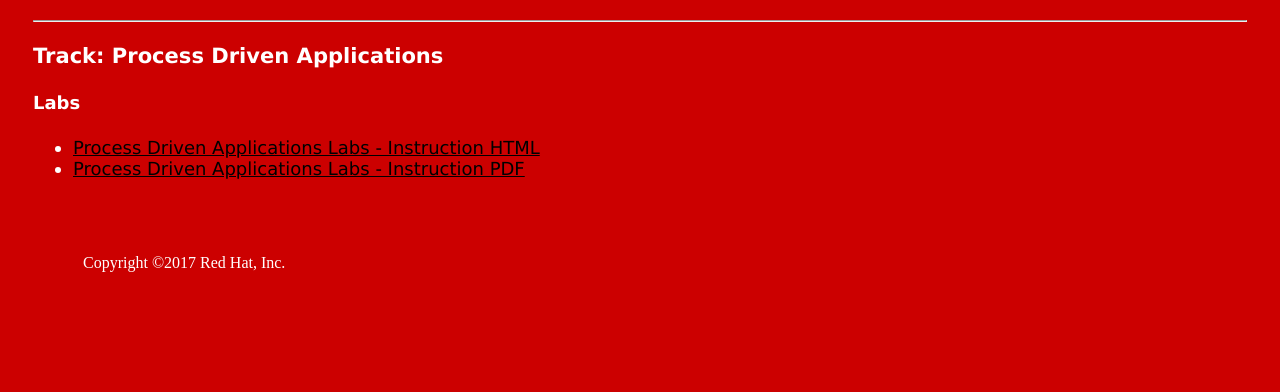
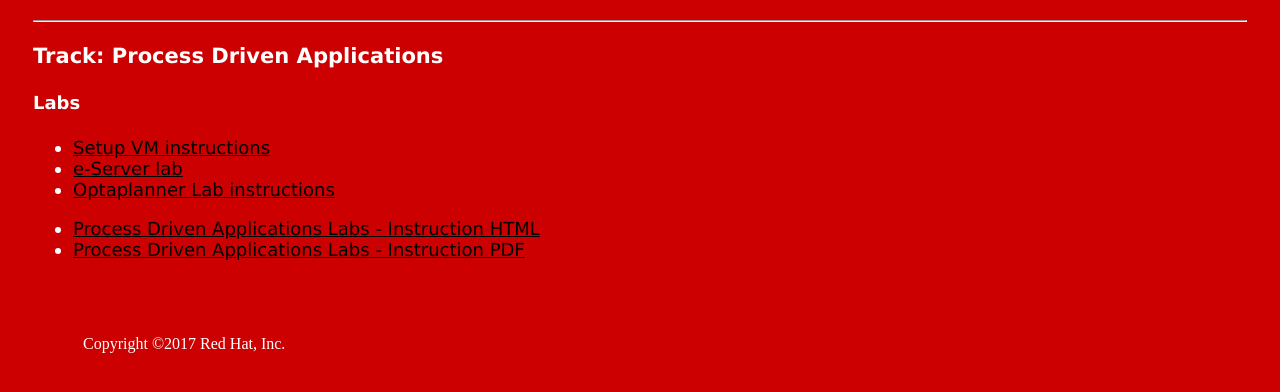
Before and after one commit to redhat-gpe/2017-rh-tech-exchange-labs, a plain HTML site: page process.html in a window 1280 px wide. Shown: the part 234-626 px from the top of the page. Drawn offline with Linux system fonts and the light colour scheme.

Commit message:
add dtorresf bizprocess labs

```diff
--- a/process.html
+++ b/process.html
@@ -48,6 +48,11 @@
 	<h3 id=process>Track: Process Driven Applications</h3>
 		<h4>Labs</h4>
 		    <ul>
+			<li><a href="https://github.com/gpe-mw-training/planner-labs/blob/master/vdi_installation.md">Setup VM instructions</a></li>
+			<li><a href="https://github.com/gpe-mw-training/advanced-process-development-labs/blob/rhte-americas/kie-server-lab-kjar/README.md">e-Server lab</a></li>
+			<li><a href="https://github.com/gpe-mw-training/planner-labs/blob/master/README.md">Optaplanner Lab instructions</a></li>
+		    </ul>
+		    <ul>
 			<li><a href="process_driven/ProcessDrivenLab3Instructions.html">Process Driven Applications Labs - Instruction HTML</a></li>
 			<li><a href="process_driven/Process Driven - Lab 3 Instructions - UI.pdf">Process Driven Applications Labs - Instruction PDF</a></li>
 		    </ul>
```
